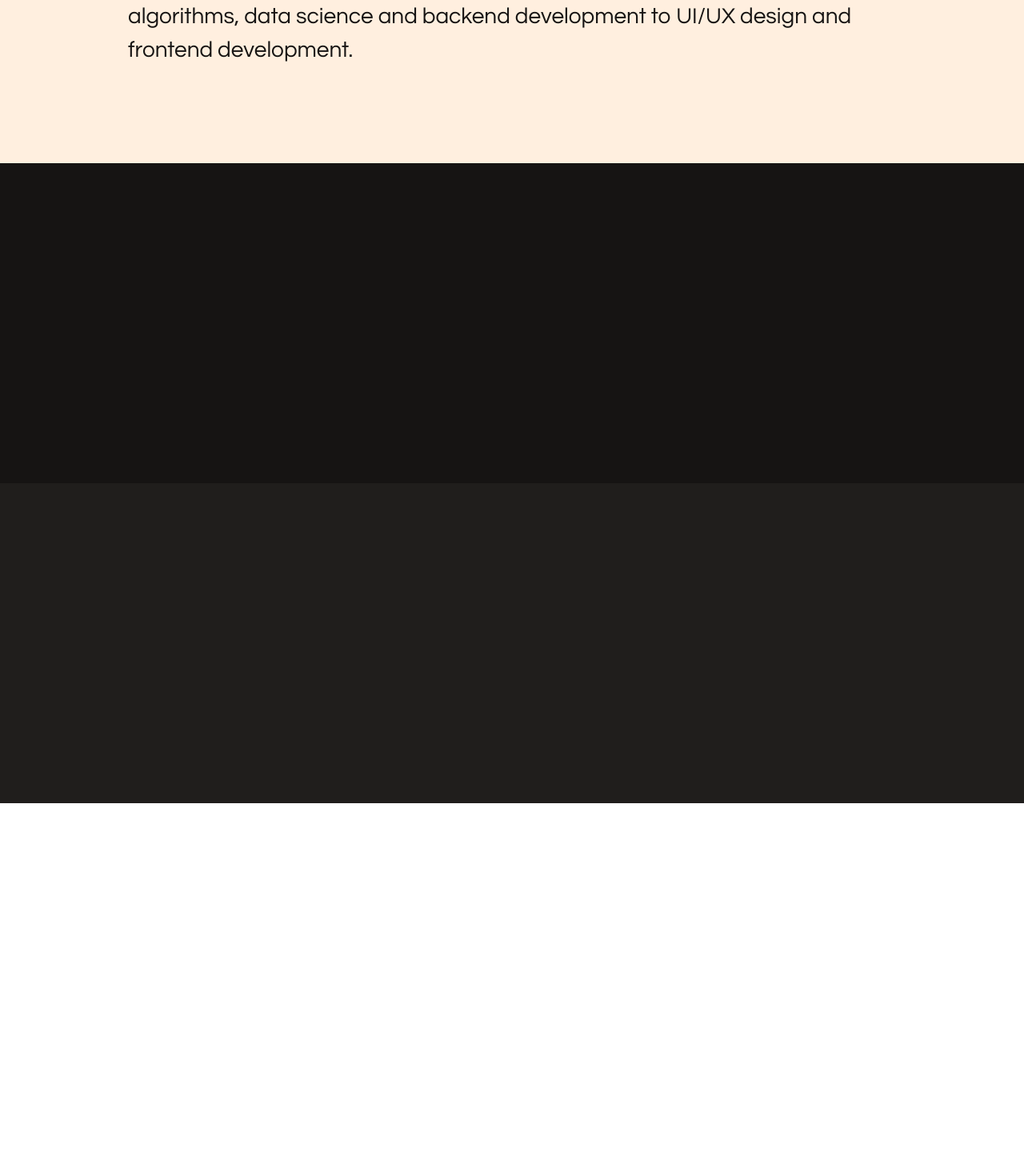
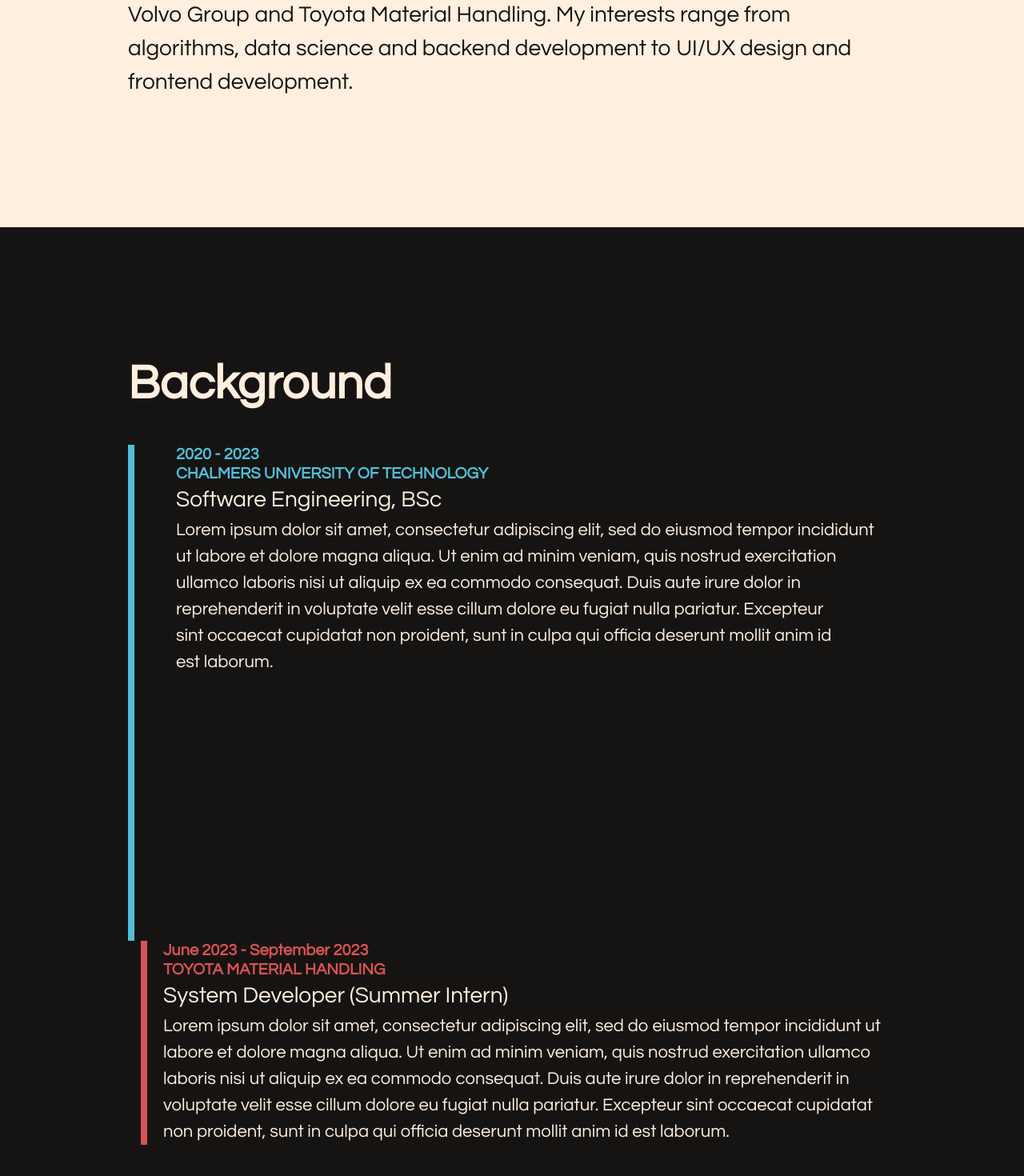
Before and after one commit to pkasinski/portfolio, a React (Vite) app: page / in a window 1280 px wide. Shown: the part 438-1908 px from the top of the page at 80% size. Before the commit the page ends 1442 px from the top, so only its background shows below. Built offline with nearby package versions, Linux system fonts and the light colour scheme.

Commit message:
Add background section

```diff
--- a/src/App.css
+++ b/src/App.css
@@ -1,7 +1,8 @@
-@import url("https://fonts.googleapis.com/css2?family=Questrial&display=swap");
+@import url("https://fonts.googleapis.com/css2?family=Montserrat:ital,wght@0,100..900;1,100..900&family=Questrial&family=Urbanist:ital,wght@0,100..900;1,100..900&display=swap");
 
-* {
-  font-family: "Questrial", sans-serif;
+body {
+  font-family: "Questrial", "Urbanist", "Montserrat", sans-serif;
+  background-color: var(--antique-white);
   color: var(--night);
 }
 
@@ -12,6 +13,8 @@
   --desert-sand: #e4c4a3;
   --almond: #f2dac1;
   --antique-white: #ffefdf;
+  --aero: #52c0d9;
+  --indian-red: #d95252;
 }
 
 #root {
@@ -19,22 +22,92 @@
 
 .introduction {
   background-color: var(--antique-white);
-  padding: 120px 160px;
+  padding: 160px;
+  min-height: 85vh;
+  display: flex;
+  flex-direction: column;
+  justify-content: center;
 }
 
-.Typewriter {
+.title {
   font-size: 80px;
+  line-height: 1.2;
   font-weight: bold;
-  line-height: 1.2;
 }
 
-.intro-text {
+.heading {
+  font-size: 60px;
+  line-height: 1.2;
+  font-weight: bold;
+}
+
+.heading-small {
+  font-size: 20px;
+  line-height: 1.2;
+  font-weight: bold;
+}
+
+.text-big {
   font-size: 28px;
 }
 
-.timeline {
+.text-medium {
+  font-size: 22px;
+}
+
+.background {
   background-color: var(--night);
-  height: 400px;
+  color: var(--antique-white);
+  padding: 160px;
+}
+
+.background .container {
+  display: flex;
+  flex-direction: column;
+}
+
+.background .heading {
+  margin-bottom: 40px;
+}
+
+.line {
+  width: 8px;
+  flex-shrink: 0;
+}
+
+.bsc-container {
+  display: flex;
+  gap: 20px;
+  min-height: 620px;
+}
+
+.bsc-container .line {
+  background-color: var(--aero);
+  margin-right: 16px;
+}
+
+.bsc-container .description {
+  padding: 16px;
+  padding-top: 0;
+}
+
+.bsc-container .description .heading-small {
+  color: var(--aero);
+}
+
+.toyota-container {
+  display: flex;
+  gap: 20px;
+  min-height: 80px;
+}
+
+.toyota-container .line {
+  background-color: var(--indian-red);
+  margin-left: 16px;
+}
+
+.toyota-container .description .heading-small {
+  color: var(--indian-red);
 }
 
 .projects {
--- a/src/App.tsx
+++ b/src/App.tsx
@@ -8,6 +8,7 @@ export default function App() {
   return (
     <>
       <section className="introduction">
+        <div className="title">
           <Typewriter
             options={{
               cursor: "",
@@ -21,7 +22,8 @@ export default function App() {
                 .start();
             }}
           />
-        <p className="intro-text">
+        </div>
+        <p className="text-big">
           I am a software developer based in Gothenburg with a master's degree
           in computer science and engineering, and work experience from Volvo
           Group and Toyota Material Handling. My interests range from
@@ -29,7 +31,45 @@ export default function App() {
           frontend development.
         </p>
       </section>
-      <section className="timeline"></section>
+      <section className="background">
+        <div className="container">
+          <p className="heading">Background</p>
+          <div className="bsc-container">
+            <div className="line"></div>
+            <div className="description">
+              <p className="heading-small">2020 - 2023</p>
+              <p className="heading-small">CHALMERS UNIVERSITY OF TECHNOLOGY</p>
+              <p className="text-big"> Software Engineering, BSc</p>
+              <p className="text-medium">
+                Lorem ipsum dolor sit amet, consectetur adipiscing elit, sed do
+                eiusmod tempor incididunt ut labore et dolore magna aliqua. Ut
+                enim ad minim veniam, quis nostrud exercitation ullamco laboris
+                nisi ut aliquip ex ea commodo consequat. Duis aute irure dolor
+                in reprehenderit in voluptate velit esse cillum dolore eu fugiat
+                nulla pariatur. Excepteur sint occaecat cupidatat non proident,
+                sunt in culpa qui officia deserunt mollit anim id est laborum.
+              </p>
+            </div>
+          </div>
+          <div className="toyota-container">
+            <div className="line"></div>
+            <div className="description">
+              <p className="heading-small">June 2023 - September 2023</p>
+              <p className="heading-small">TOYOTA MATERIAL HANDLING</p>
+              <p className="text-big">System Developer (Summer Intern)</p>
+              <p className="text-medium">
+                Lorem ipsum dolor sit amet, consectetur adipiscing elit, sed do
+                eiusmod tempor incididunt ut labore et dolore magna aliqua. Ut
+                enim ad minim veniam, quis nostrud exercitation ullamco laboris
+                nisi ut aliquip ex ea commodo consequat. Duis aute irure dolor
+                in reprehenderit in voluptate velit esse cillum dolore eu fugiat
+                nulla pariatur. Excepteur sint occaecat cupidatat non proident,
+                sunt in culpa qui officia deserunt mollit anim id est laborum.
+              </p>
+            </div>
+          </div>
+        </div>
+      </section>
       <section className="projects"></section>
     </>
   );
```
Lines whose indentation alone changed are shown as unchanged.
